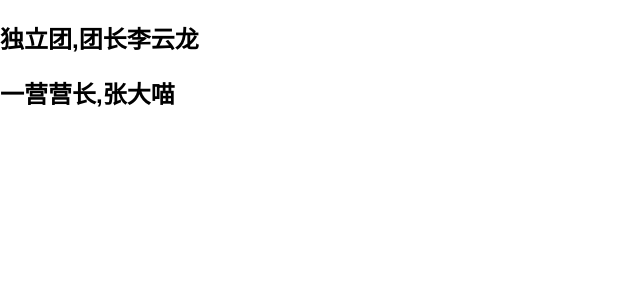
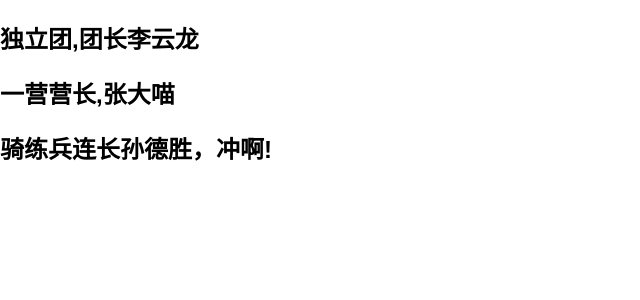
Before and after one commit to cjshinning/imooc-redux, a React app: page / in a window 1280 px wide. Shown: the top 300 px of the page, without its empty margins (0-640 px from the left). Built offline with nearby package versions, Linux system fonts and the light colour scheme.

Commit message:
react基础只是props

```diff
--- a/src/App.js
+++ b/src/App.js
@@ -6,16 +6,20 @@ class App extends React.Component{
     return (
       <div>
         <h2>独立团,团长{boss}</h2>
-        <一营></一营>
+        <Yiying 老大='张大喵'></Yiying>
+        <Qilianbing 老大='孙德胜'></Qilianbing>
       </div>
     )
   }
 }
 
-class 一营 extends React.Component{
+function Qilianbing(props){
+  return <h2>骑练兵连长{props.老大}，冲啊!</h2>
+}
+
+class Yiying extends React.Component{
   render(){
-    const boss = '张大喵';
-    return <h2>一营营长,{boss}</h2>
+    return <h2>一营营长,{this.props.老大}</h2>
   }
 }
 
```
